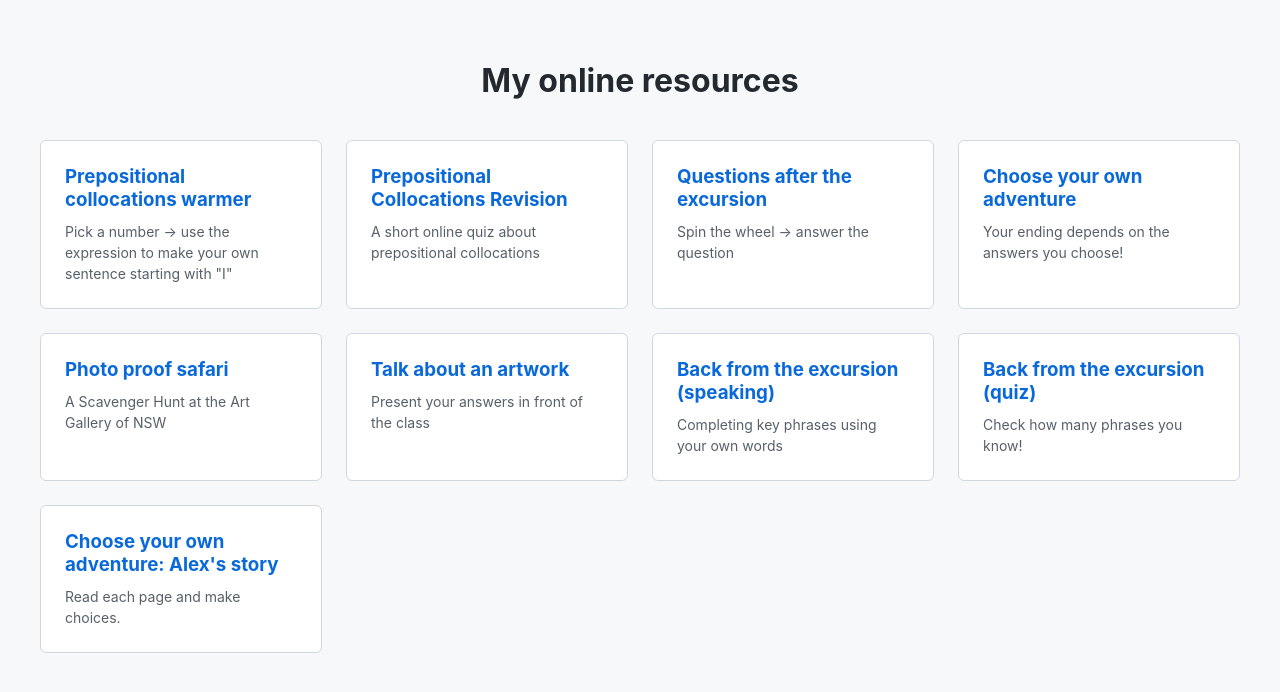
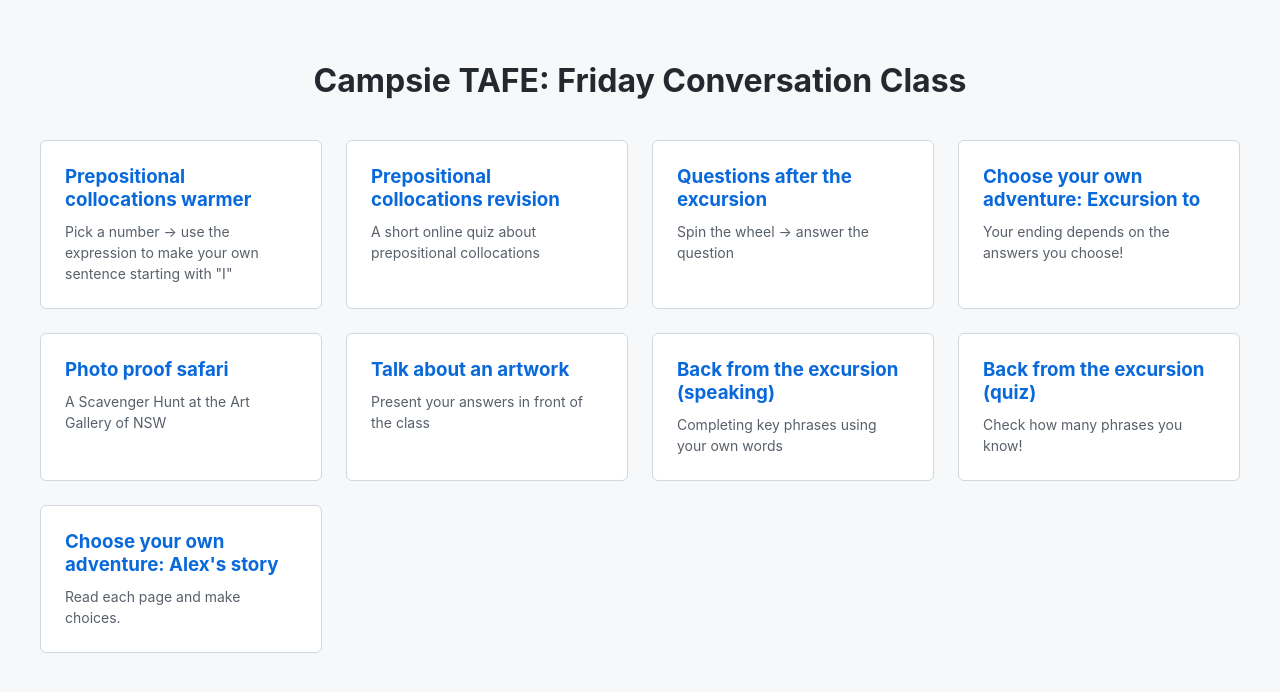
Before and after one commit to ultimotafedocs/fridayconversationclass, a plain HTML site: page index.html in a window 1280 px wide. Drawn offline with Linux system fonts and the light colour scheme.

Commit message:
Update heading and activity titles in index.html

```diff
--- a/index.html
+++ b/index.html
@@ -55,7 +55,7 @@
 </head>
 <body>
 
-    <h1>My online resources</h1>
+    <h1>Campsie TAFE: Friday Conversation Class</h1>
 
     <div class="grid-container">
         <!-- Activity 1 -->
@@ -66,8 +66,7 @@
 
         <!-- Activity 2 -->
         <a href="https://ultimotafedocs.github.io/prepositionalcollocations/" class="card" target="_blank">
-            <h3>Prepositional Collocations
-Revision</h3>
+            <h3>Prepositional collocations revision</h3>
             <p>A short online quiz about prepositional collocations</p>
         </a>
 
@@ -79,7 +78,7 @@ Revision</h3>
 
          <!-- Activity 4 -->
         <a href="https://ultimotafedocs.github.io/fridayexcursion/" class="card" target="_blank">
-            <h3>Choose your own adventure</h3>
+            <h3>Choose your own adventure: Excursion to </h3>
             <p>Your ending depends on the answers you choose!</p>
         </a>
 
```
